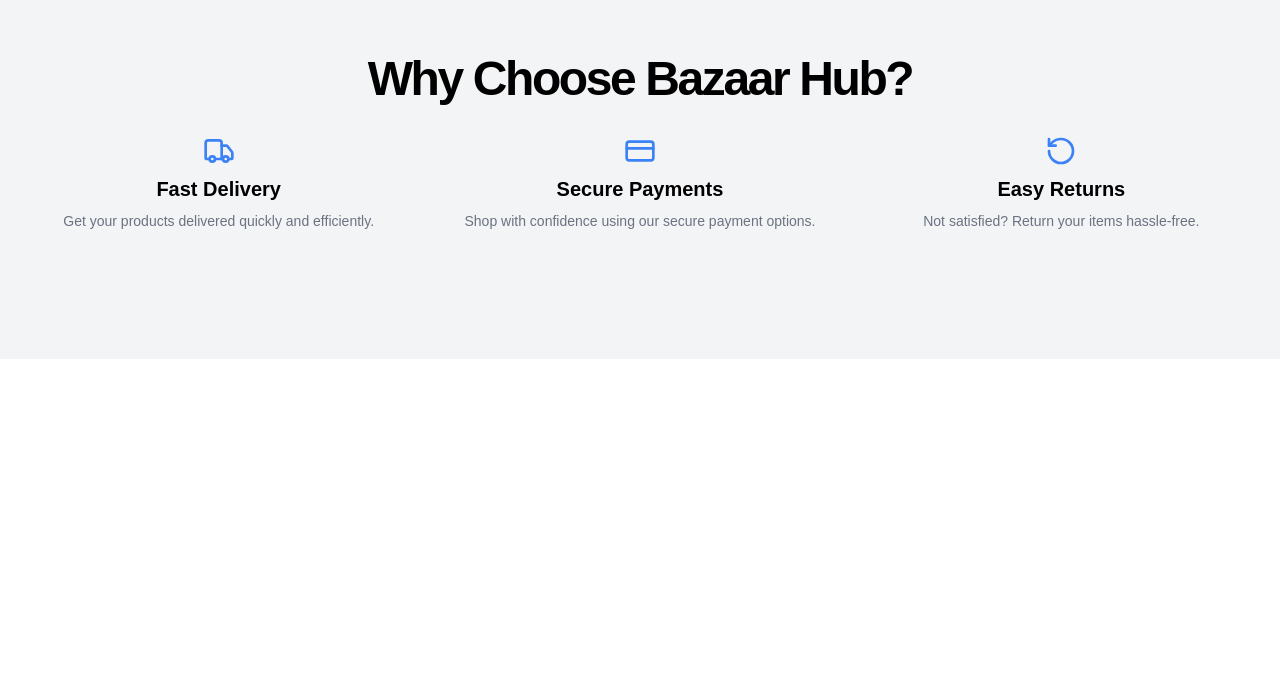
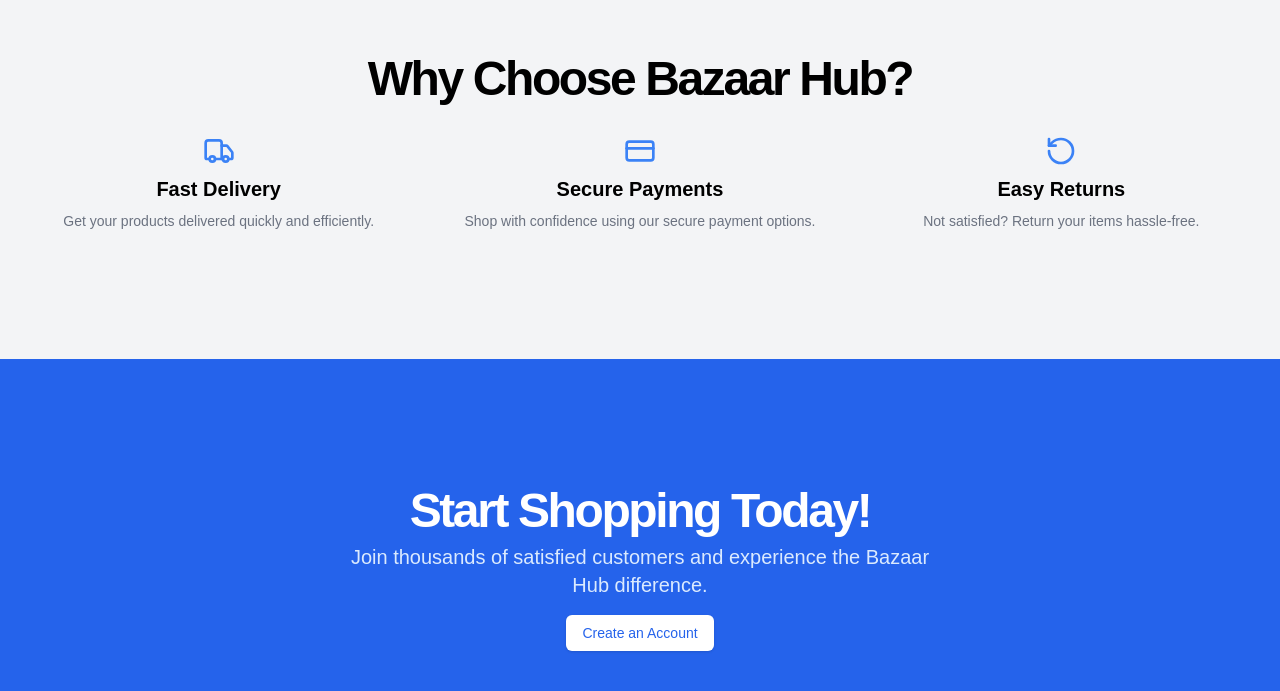
Before and after one commit to Sujal-Gaha/mern-app, a Next.js app in the folder frontend/: page / in a window 1280 px wide. Shown: the part 1455-2146 px from the top of the page. Before the commit the page ends 1814 px from the top, so only its background shows below. Built offline with nearby package versions, Linux system fonts and the light colour scheme.

Commit message:
designed the join component

```diff
--- a/frontend/src/app/page.tsx
+++ b/frontend/src/app/page.tsx
@@ -1,6 +1,7 @@
 import { WelcomeComponent } from "@/components/welcome";
 import { useProductComponents } from "@/components/product-containter";
 import { Banner } from "@/components/banner";
+import { JoinRegister } from "@/components/join-register";
 
 export default function Home() {
   const { ProductContainerComponent } = useProductComponents();
@@ -9,6 +10,7 @@
       <WelcomeComponent />
       {ProductContainerComponent}
       <Banner />
+      <JoinRegister />
     </main>
   );
 }
--- /dev/null
+++ b/frontend/src/components/join-register.tsx
@@ -0,0 +1,26 @@
+import { getAppsPath } from "@/lib/config";
+import { Button } from "./ui/button";
+
+export const JoinRegister = () => {
+  const { registerPath } = getAppsPath();
+  return (
+    <section className="w-full py-12 md:py-24 lg:py-32 bg-blue-600 text-white flex justify-center items-center">
+      <div className="container px-4 md:px-6">
+        <div className="flex flex-col items-center space-y-4 text-center">
+          <div className="space-y-2">
+            <h2 className="text-3xl font-bold tracking-tighter sm:text-4xl md:text-5xl">
+              Start Shopping Today!
+            </h2>
+            <p className="mx-auto max-w-[600px] text-blue-100 md:text-xl">
+              Join thousands of satisfied customers and experience the Bazaar
+              Hub difference.
+            </p>
+          </div>
+          <Button className="bg-white text-blue-600 hover:bg-blue-50">
+            <a href={registerPath}>Create an Account</a>
+          </Button>
+        </div>
+      </div>
+    </section>
+  );
+};
--- a/frontend/src/components/navbar.tsx
+++ b/frontend/src/components/navbar.tsx
@@ -4,14 +4,16 @@
 import { AppLogo } from "./logo";
 import { Button } from "./ui/button";
 import Link from "next/link";
-import { useRouter } from "next/navigation";
+import { usePathname, useRouter } from "next/navigation";
 import { getAppsPath } from "@/lib/config";
 
 export const Navbar = () => {
   const router = useRouter();
+  const pathName = usePathname();
 
-  const { loginPath } = getAppsPath();
+  const { loginPath, registerPath } = getAppsPath();
 
+  if (pathName !== loginPath && pathName !== registerPath) {
     return (
       <nav className="flex items-center justify-between py-2 px-10">
         <div>
@@ -42,4 +44,5 @@
         </div>
       </nav>
     );
+  }
 };
```
Lines whose indentation alone changed are shown as unchanged.
